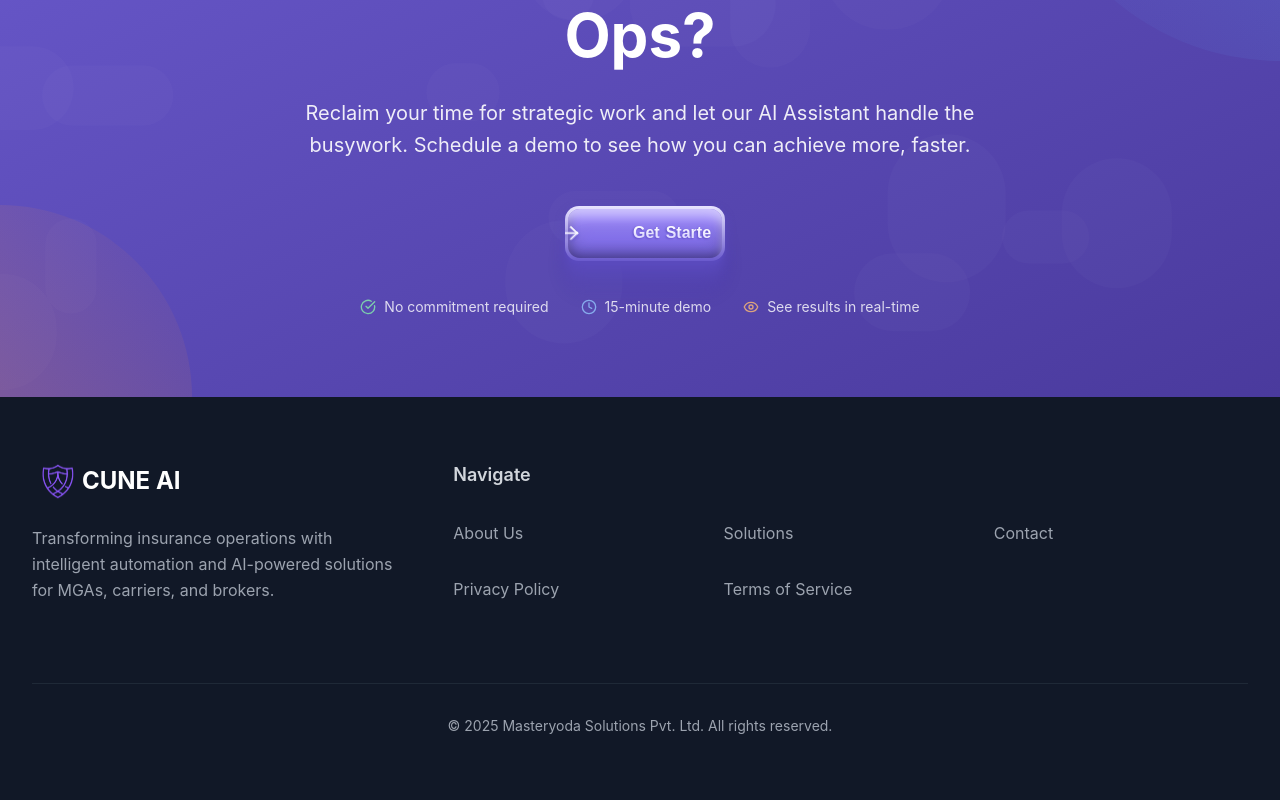
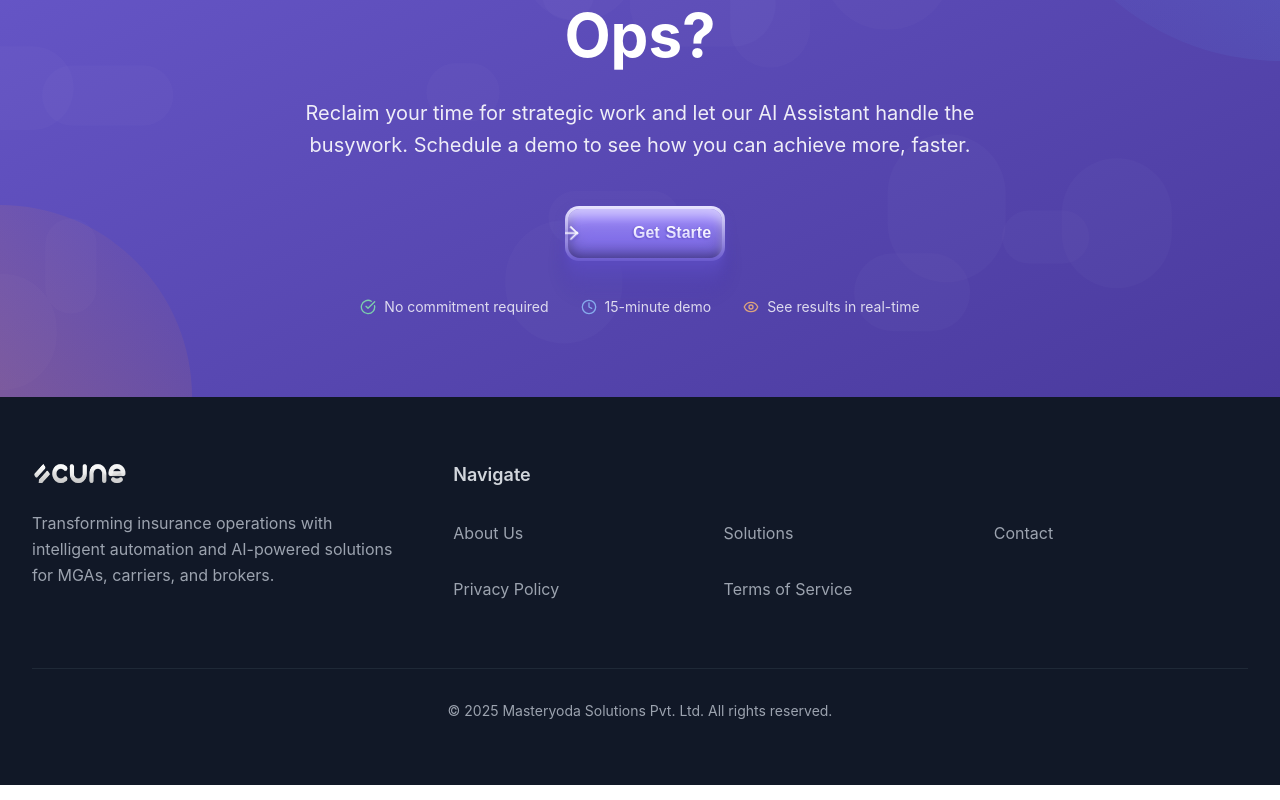
Before and after one commit to ArbajAnsari19/Usurity.com, a React (Create React App) app: page / in a window 1280 px wide. Shown: the part 4585-5385 px from the top of the page. Built offline with nearby package versions, Linux system fonts and the light colour scheme.

Commit message:
Added UI

```diff
--- a/src/components/Footer.js
+++ b/src/components/Footer.js
@@ -18,8 +18,7 @@ const Footer = () => {
           {/* Logo and Company Info */}
           <div className="lg:col-span-1">
             <div className="flex items-center mb-6">
-              <img src="./usurity1.png" className="w-[50px] h-[40px]" />
-              <span className="text-2xl font-bold text-white">CUNE AI</span>
+              <img src="./Log02.png" className="w-[95px] h-[25px]" />
             </div>
             <p className="text-gray-400 mb-8 leading-relaxed">
               Transforming insurance operations with intelligent automation and AI-powered solutions for MGAs, carriers, and brokers.
```
